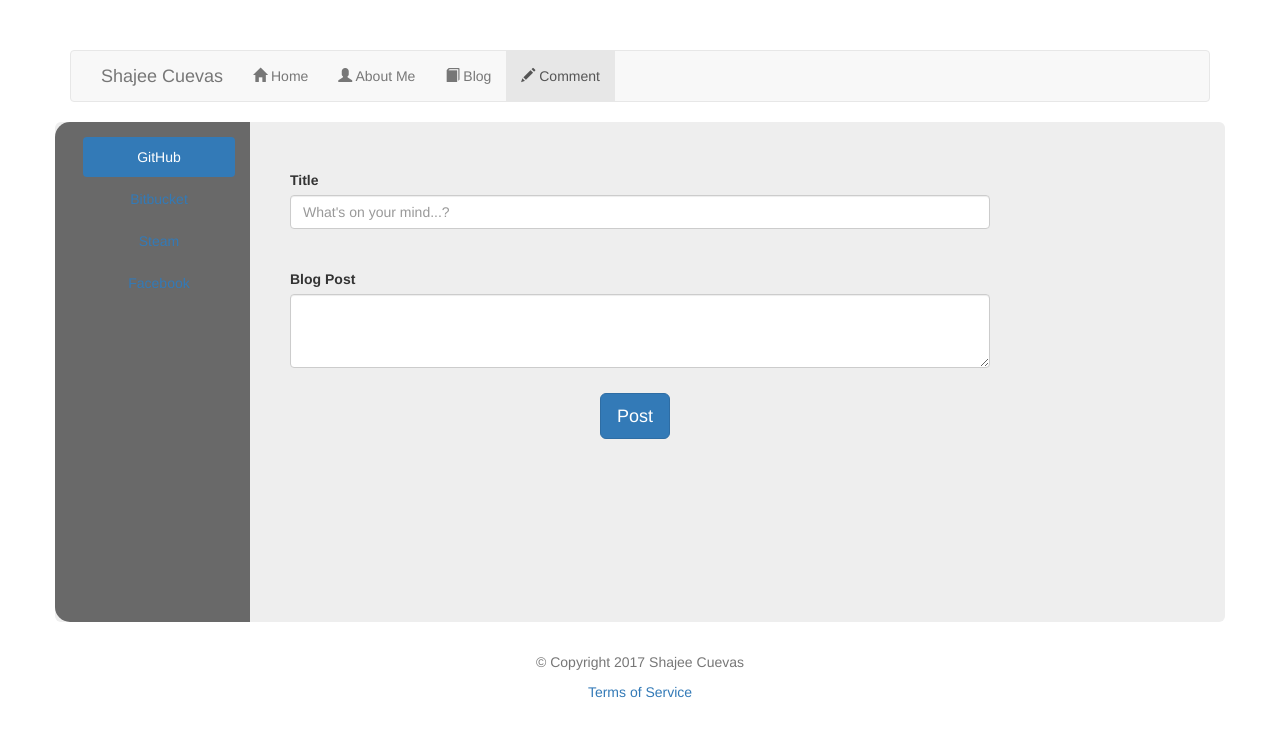
After one commit to shajeecuevas/portfolio, a Node server app: page /comment in a window 1280 px wide. The commit adds this page. Shown: the top 737 px of the page. Run offline with Node 20, Linux system fonts and the light colour scheme; some libraries are stand-ins or nearby versions.

Commit message:
Added functional database. Webpages still need to be cleaned up

```diff
--- a/package.json
+++ b/package.json
@@ -9,7 +9,9 @@
   "author": "",
   "license": "ISC",
   "dependencies": {
+    "body-parser": "^1.17.2",
     "ejs": "^2.5.6",
-    "express": "^4.15.3"
+    "express": "^4.15.3",
+    "pg": "^6.2.4"
   }
 }
--- /dev/null
+++ b/public/functions.js
@@ -0,0 +1,36 @@
+$(document).ready(function() {
+    //alert("Docu is ready");
+    $( "#post" ).click(function() {
+  alert("The post has been made to the blog");
+});
+ } );
+
+$('.nav navbar-nav li a').click(function(e) {
+  var $this = $(this);
+  if (!$this.hasClass('active')) {
+    $this.addClass('active');
+  }
+  e.preventDefault();
+});
+
+function submitBlog(id){
+    console.log("Testing if function is working...")
+    var title = document.getElementById("title");
+    var text = document.getElementById("text");
+
+    if(title.value && text.value){
+        $.ajax({
+            type:"POST",
+            url:"/comment",
+            processData:false,
+            contentType:'application/json',
+            data: JSON.stringify({"titleD":title.value,"textD":text.value})
+        })
+
+        // title.value = "";
+        // text.value = "";
+        // refreshB(id);
+        // return
+
+}
+}
--- a/public/style.css
+++ b/public/style.css
@@ -30,3 +30,11 @@
 .jumbotron{
     height: 500px;
 }
+
+#post{
+    margin-top: 25px;
+    margin-left: 350px;
+}
+#home-paragraph {
+    text-indent: 50px;
+}
--- a/server.js
+++ b/server.js
@@ -1,6 +1,15 @@
 //server js will load the things we need
 var express = require('express');
-var app = express();
+const app = express();
+var pg = require('pg');
+var parser = require('body-parser');
+
+app.use(parser.json());
+//connect to the db
+var connectionString =
+"postgres://postgres:qwerty@localhost:5432/postgres";
+var pgClient = new pg.Client(connectionString);
+pgClient.connect();
 
 app.use(express.static('public'));
 
@@ -18,5 +27,50 @@ app.get('/about', function(req, res){
     res.render('about');
 });
 
+app.get('/TermsofService', function(req,res){
+    res.render('tos');
+});
+
+app.get('/blog', function(req, res){
+    var query = pgClient.query("SELECT title, blogtext FROM blogposts");
+    console.log("Before the Query Ends");
+    query.on("row", function(row,result){
+        result.addRow(row);
+    });
+    query.on("end", function(result){
+        //return data to the page
+        console.log("Should be returning data to the page right about....")
+        res.render('blog', {data: result.rows});
+        console.log("Now....?");
+    })
+    //res.render('blog');
+});
+
+app.get('/comment', function(req, res){
+    res.render('comment');
+});
+
+//blog page !!!Change this for the viewing page!!!!
+
+// app.get('/blog', function(req, res){
+//     var query = pgClient.query("SELECT title, url, languages, info FROM projects");
+//     query.on("row", function(row,result){
+//         result.addRow(row);
+//     });
+//     query.on("end", function(result){
+//         //return the data to the page
+//         res.render('blog', { data: result.rows});
+//     });
+//     //res.render('blog');
+// });
+//pgClient.query("CREATE TABLE IF NOT EXISTS blogPosts(id SERIAL UNIQUE PRIMARY KEY, date date NOT NULL default CURRENT_DATE, title varchar(255) NOT NULL, blogtext text NOT NULL)");
+
+app.post('/comment',function(req,res){
+    console.log(req.body.titleD + " " + req.body.textD);
+    pgClient.query("INSERT INTO blogPosts(id, date, title, blogtext) values(DEFAULT, DEFAULT, $1, $2)",[req.body.titleD,req.body.textD]);
+    console.log("Checking...");
+});
+
+
 app.listen(3000);
 console.log('Server is listening on port 3000');
--- /dev/null
+++ b/views/comment.ejs
@@ -0,0 +1,61 @@
+<!-- views/comment.ejs -->
+
+<!DOCTYPE html>
+    <html lang="en">
+    <head>
+        <link href="style.css" rel="stylesheet">
+        <script src="https://code.jquery.com/jquery-3.2.1.min.js"
+        integrity="sha256-hwg4gsxgFZhOsEEamdOYGBf13FyQuiTwlAQgxVSNgt4="
+        crossorigin="anonymous"></script>
+        <script src="functions.js"></script>
+        <% include ../views/partials/head %>
+        <style>
+            div.title {
+                max-width:700px;
+                margin: auto;
+            }
+
+            div.txtarea {
+                max-width:700px;
+                margin: auto;
+            }
+        </style>
+    </head>
+    <body class="container">
+
+        <header>
+              <% include ../views/partials/commentHeader.ejs %>
+              <!-- <% include ../views/partials/defaultHeader.ejs %> -->
+        </header>
+
+        <sideBar>
+                <% include ../views/partials/sideBar.ejs %>
+        </sideBar>
+
+        <main>
+            <div class="jumbotron"
+                <form>
+
+                    <div class="form-group title">
+                        <label for="exampleInputEmail1">Title</label>
+                        <input type="email" class="form-control" id="title" aria-describedby="emailHelp" placeholder="What's on your mind...?">
+                    </div>
+
+                    <br><br>
+
+                    <div class="form-group txtarea">
+                        <label for="exampleTextarea">Blog Post</label>
+                        <textarea class="form-control" id="text" rows="3"></textarea>
+                    </div>
+
+                </form>
+                <button type="button" id="post" class="btn btn-primary btn-lg" placeholder="Type your thoughts here..." onclick="submitBlog()">Post</button> <br>
+                <!--<button onclick="submitBlog"> Submit </button> -->
+            </div>
+        </main>
+
+        <footer>
+            <% include ../views/partials/footer.ejs %>
+        </footer>
+    </body>
+    </html>
--- a/views/index.ejs
+++ b/views/index.ejs
@@ -9,7 +9,7 @@
     <body class="container">
 
         <header>
-              <% include ../views/partials/homeHeader.ejs %>
+               <% include ../views/partials/homeHeader.ejs %>
         </header>
 
         <sideBar>
--- /dev/null
+++ b/views/partials/commentHeader.ejs
@@ -0,0 +1,15 @@
+<link href="style.css" rel="stylesheet">
+<nav class="navbar navbar-default nav-fix">
+        <div class="container-fluid">
+            <div class="navbar-header">
+            <a class="navbar-brand" href="http://bfy.tw/CPSE">Shajee Cuevas</a>
+            </div>
+            <ul class="nav navbar-nav">
+            <li><a href="/"><span class="glyphicon glyphicon-home"></span> Home</a></li>
+            <li><a href="about"><span class="glyphicon glyphicon-user"></span> About Me</a></li>
+            <li><a href="blog"><span class="glyphicon glyphicon-book"></span> Blog</a></li>
+            <li class="active"><a href="comment"><span class="glyphicon glyphicon-pencil"></span> Comment</a></li>
+            <!--<li><a href="#"><span class="glyphicon glyphicon-camera"></span> Gallery</a></li> -->
+            </ul>
+        </div>
+</nav>
--- /dev/null
+++ b/views/partials/defaultHeader.ejs
@@ -0,0 +1,16 @@
+
+
+<link href="style.css" rel="stylesheet">
+<nav class="navbar navbar-default nav-fix">
+        <div class="container-fluid">
+            <div class="navbar-header">
+            <a class="navbar-brand" href="#">Shajee Cuevas</a>
+            </div>
+            <ul class="nav navbar-nav">
+            <li class="active"><a href="/"><span class="glyphicon glyphicon-home"></span> Home</a></li>
+            <li><a href="about"><span class="glyphicon glyphicon-user"></span> About Me</a></li>
+            <li><a href="blog"><span class="glyphicon glyphicon-pencil"></span> Blog</a></li>
+            <li><a href="#"><span class="glyphicon glyphicon-camera"></span> Gallery</a></li>
+            </ul>
+        </div>
+</nav>
--- a/views/partials/footer.ejs
+++ b/views/partials/footer.ejs
@@ -1,4 +1,4 @@
 <!-- views/partials/footer.ejs -->
 
 <p class="text-center text-muted">© Copyright 2017 Shajee Cuevas</p>
-<p class="text-center text-muted">Terms of Service</p>
+<p class="text-center text-muted"><a href="TermsofService">Terms of Service</a></p>
--- a/views/partials/jumboIndex.ejs
+++ b/views/partials/jumboIndex.ejs
@@ -1 +1,5 @@
-<p> Blah Blah Blah. All the Index stuff goes here</p>
+<p> </p>
+<p> Welcome to my page! </p>
+<p id="home-paragraph"> From here, you can view information about me, my blog, and even write a blog post yourself!
+    Just follow the navigation bar above! On your left, you'll see my GitHub which has my projects!
+    You can also find me on Steam, Bitbucket and Facebook, which I have linked on the left aswell. </p>
```
Also changed, not shown: query.js (added, +8 -0 lines), views/about.ejs (+16 -1 lines), views/blog.ejs (added, +46 -0 lines), views/partials/aboutHeader.ejs (+5 -3 lines), views/partials/blogHeader.ejs (added, +15 -0 lines), views/partials/homeHeader.ejs (+5 -3 lines), views/partials/jumboAbout.ejs (+10 -1 lines), views/tos.ejs (added, +133 -0 lines), views/partials/galHeader.ejs (deleted).
